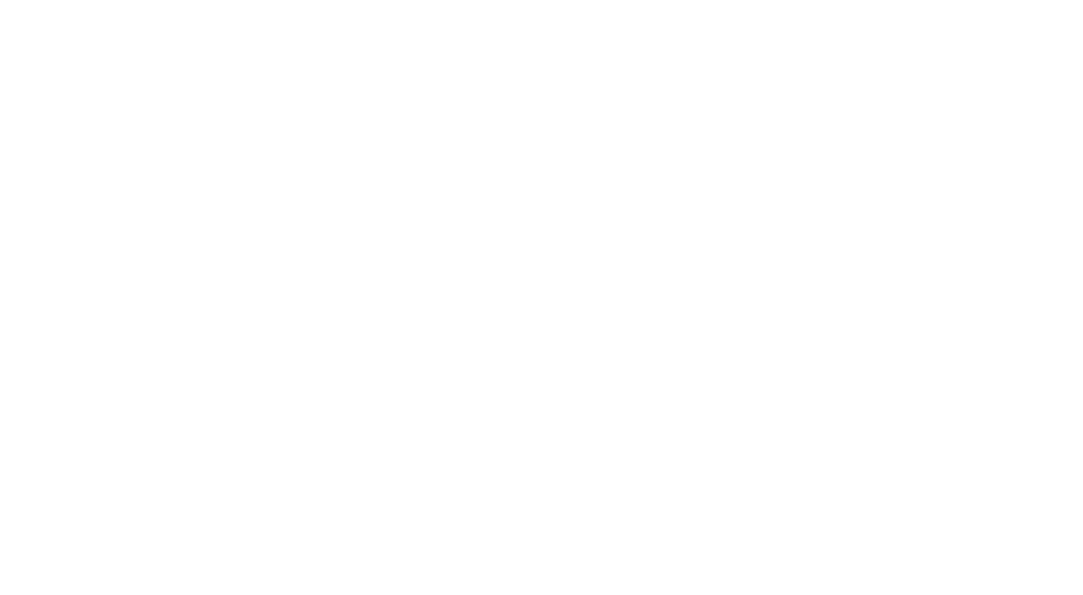
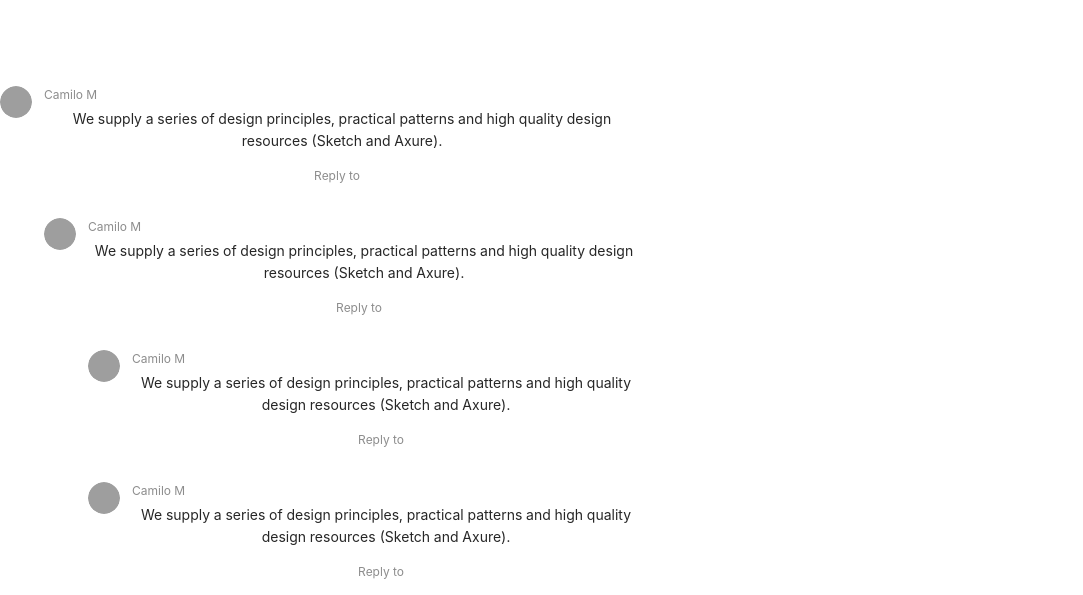
Before and after one commit to jdortegar/JSClasses, a React (Create React App) app: page / in a window 1280 px wide. Shown: the part 1047-1642 px from the top of the page, without its empty margins (0-1083 px from the left). Before the commit the page ends 1117 px from the top, so only its background shows below. Built offline with nearby package versions, Linux system fonts and the light colour scheme; grey boxes are pictures that could not be loaded.

Commit message:
agrega componente comentarios

```diff
--- a/src/App.js
+++ b/src/App.js
@@ -2,6 +2,7 @@
 import NavBar from "./components/NavBar/NavBar";
 import Slider from "./components/Slider/Slider";
 import Carta from "./components/Carta/Carta";
+import Comments from "./components/Comments/Comments"
 
 import "antd/dist/antd.css";
 import "./App.css";
@@ -16,6 +17,7 @@
         <Carta />
         <Carta />
       </div>
+      <Comments></Comments>
     </div>
   );
 }
--- /dev/null
+++ b/src/components/Comments/Comments.css
@@ -0,0 +1,5 @@
+.container_comentarios{
+    display:flex;
+    justify-content:center;
+    width: 50%;
+}
--- /dev/null
+++ b/src/components/Comments/Comments.jsx
@@ -0,0 +1,43 @@
+import React from "react";
+import { Comment, Avatar } from 'antd';
+import './Comments.css';
+
+
+class Comments extends React.Component {
+  render() {
+    const ExampleComment = ({ children }) => (
+      <Comment
+         actions={[<span key="comment-nested-reply-to">Reply to</span>]}
+         author={<a>Camilo M</a>}
+         avatar={
+       <Avatar
+         src="https://zos.alipayobjects.com/rmsportal/ODTLcjxAfvqbxHnVXCYX.png"
+         alt="Milo Avatar"
+       />
+     }
+     content={
+       <p>
+         We supply a series of design principles, practical patterns and high quality design
+         resources (Sketch and Axure).
+       </p>
+     }
+   >
+     {children}
+   </Comment>
+ );
+    return (
+      <>
+      <div className="container_comentarios">
+    <ExampleComment>
+        <ExampleComment>
+          <ExampleComment />
+          <ExampleComment />
+        </ExampleComment>
+      </ExampleComment>
+      </div>
+      </>
+    );
+  }
+}
+
+export default Comments;
```
